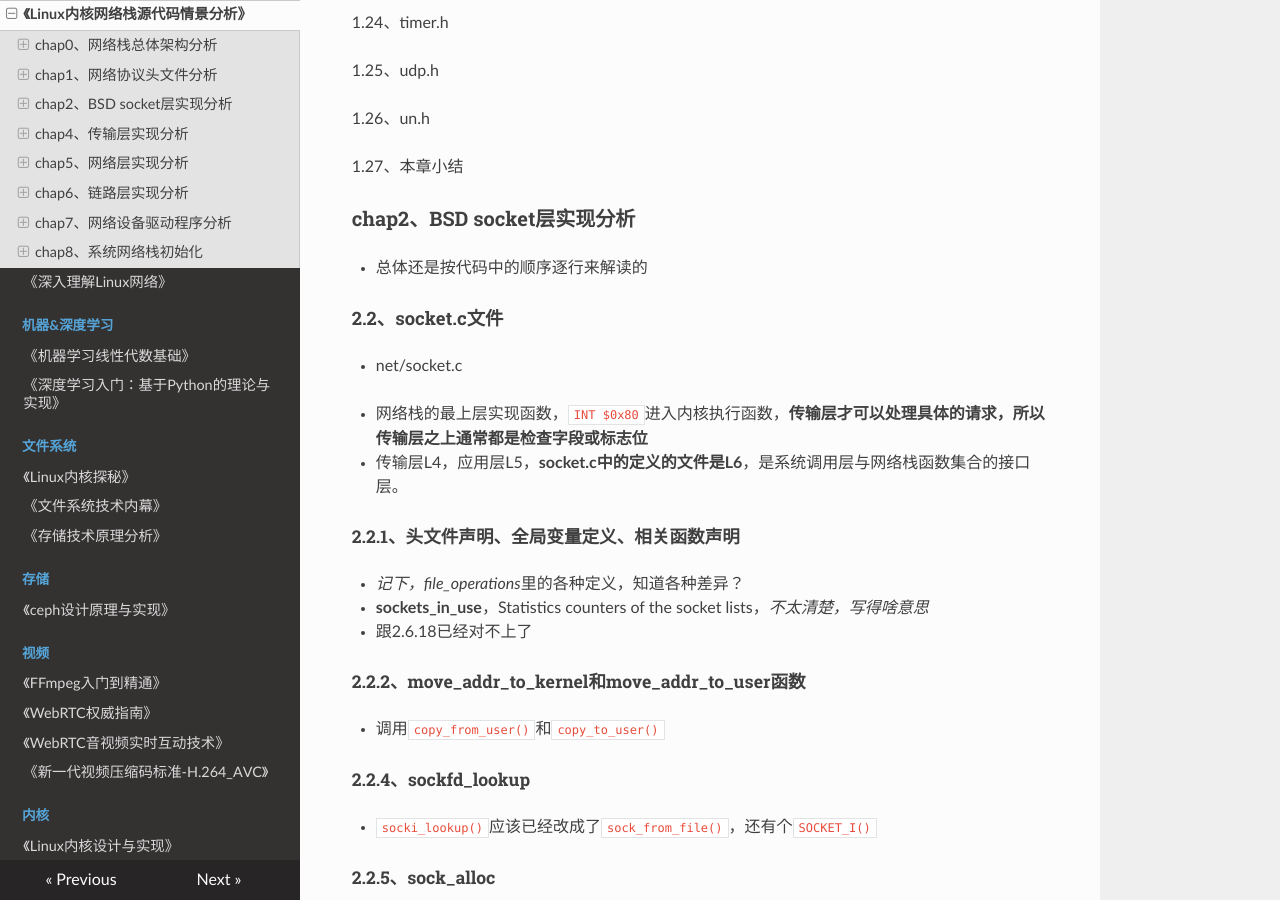
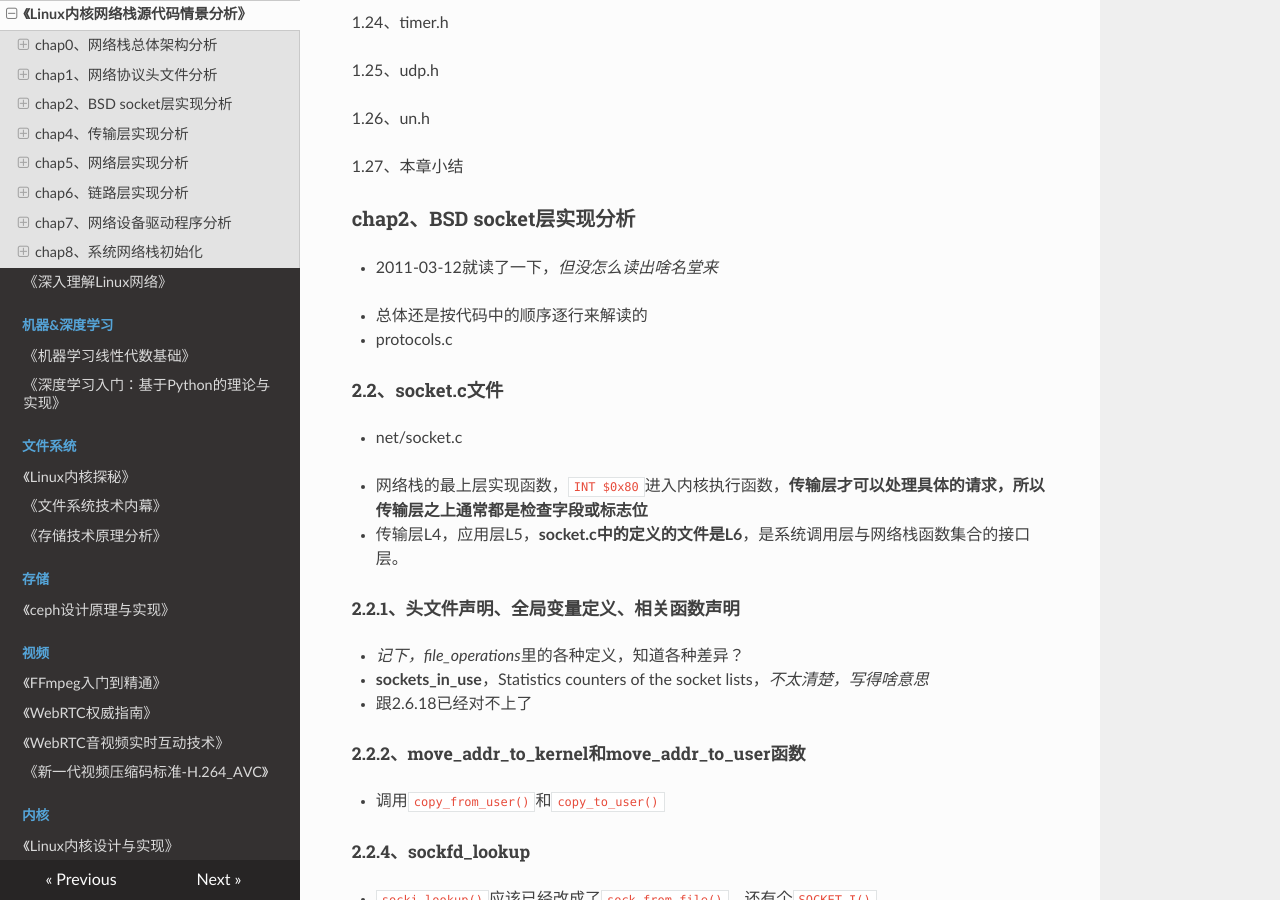
Before and after one commit to wolflion/booknotes, an MkDocs documentation site: the page built from docs/10network/Linux内核网络栈源代码情景分析.md, in a window 1280 px wide and 900 px high, scrolled down 2973 px. Built offline with MkDocs 1.6.1, drawn with Linux system fonts in a browser that asks for light colours; nearby versions of some CDN libraries.

Commit message:
Update Linux内核网络栈源代码情景分析.md

```diff
--- a/docs/10network/Linux内核网络栈源代码情景分析.md
+++ b/docs/10network/Linux内核网络栈源代码情景分析.md
@@ -125,7 +125,10 @@
 
 ### chap2、BSD socket层实现分析
 
++ 2011-03-12就读了一下，*但没怎么读出啥名堂来*
+
 + 总体还是按代码中的顺序逐行来解读的
++ protocols.c
 
 #### 2.2、socket.c文件
 
```
